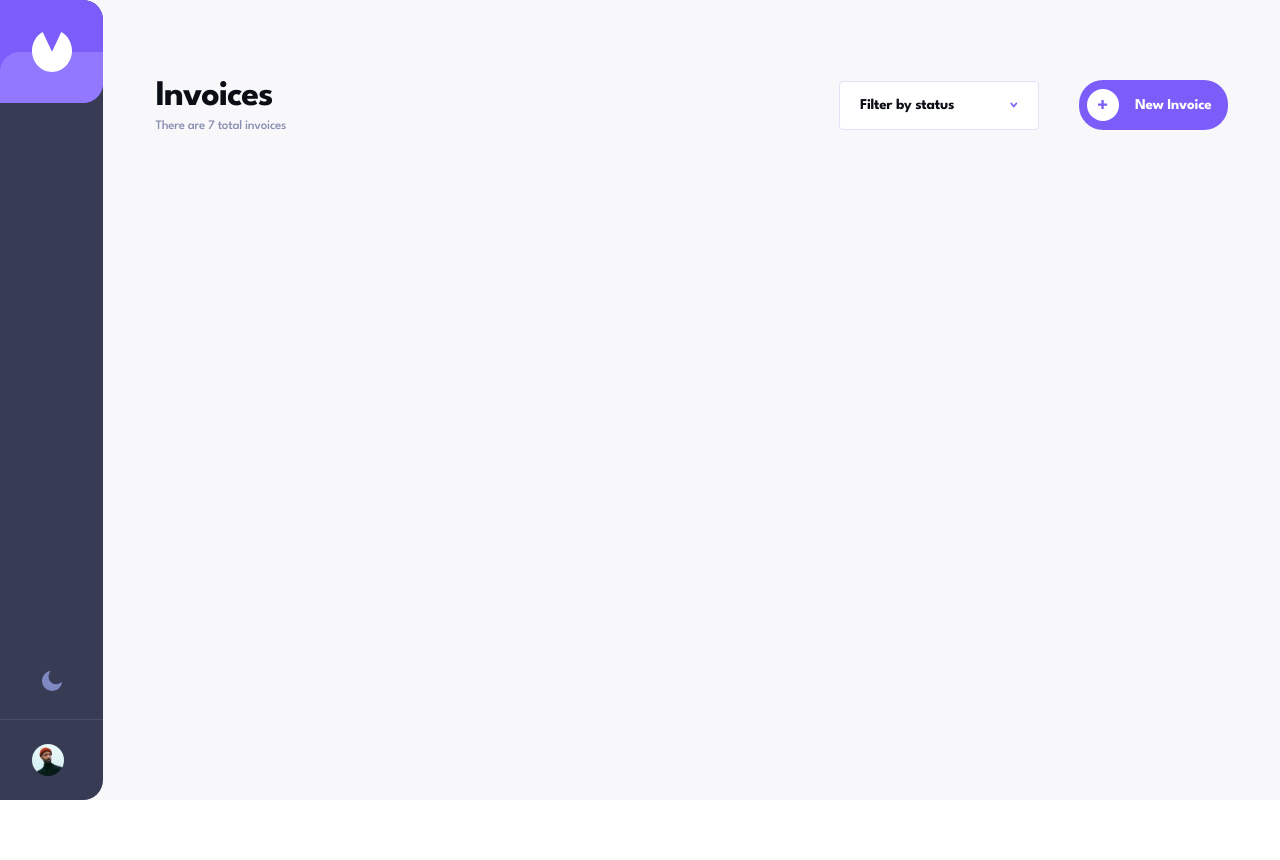
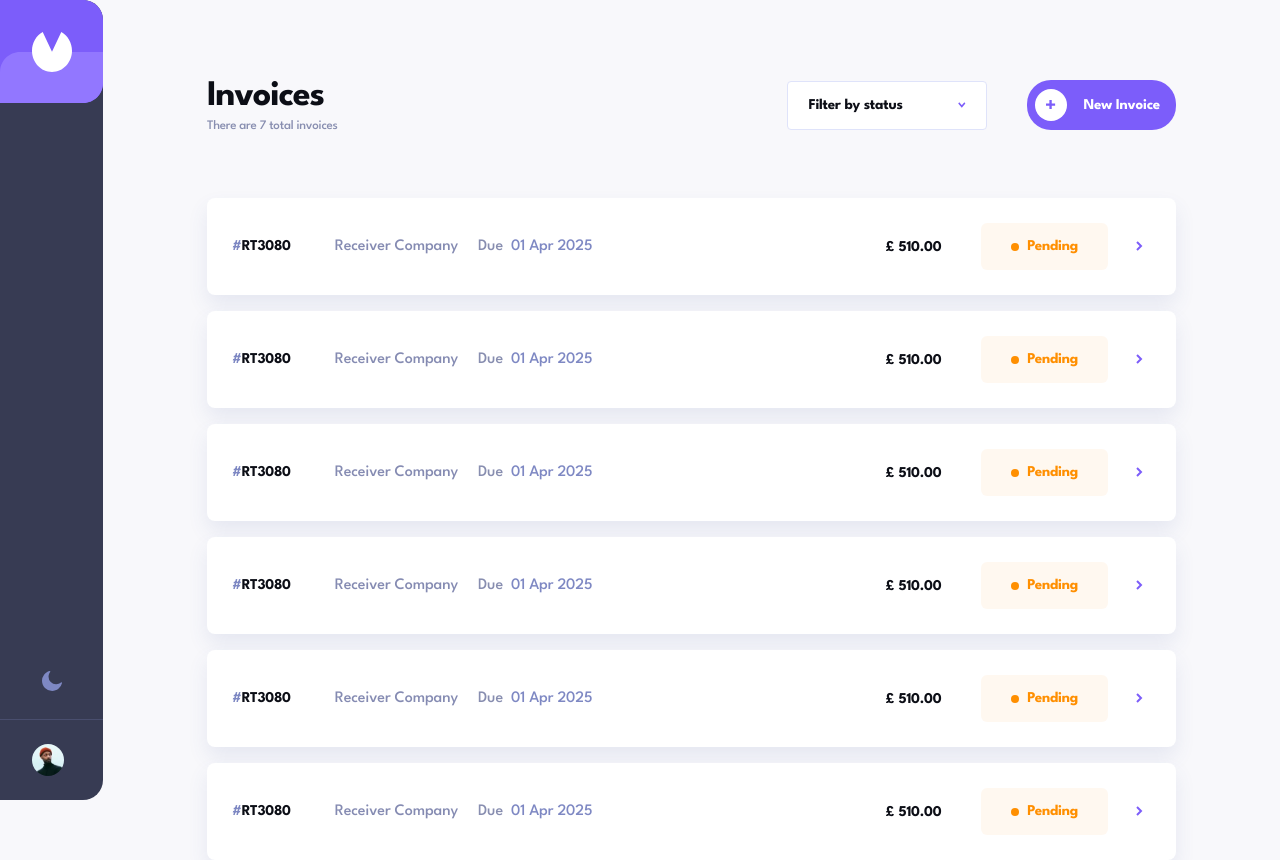
Before and after one commit to TofikE124/inoice-app-rebuild, a Next.js app: page / in a window 1280 px wide. Shown: the top 860 px of the page. Before the commit the page ends 800 px from the top, so only its background shows below. Built offline with nearby package versions, Linux system fonts and the light colour scheme.

Commit message:
Adding Invoice Summary

```diff
--- a/app/Invoices.tsx
+++ b/app/Invoices.tsx
@@ -4,6 +4,7 @@ import DropdownTrigger from "./components/Dropdown/DropdownTrigger";
 import Button from "./components/Button";
 import PlusIcon from "../public/assets/icon-plus.svg";
 import Image from "next/image";
+import InvoiceSummary from "./components/InvoiceSummary";
 
 const Invoices = () => {
   return (
@@ -51,7 +52,28 @@ const Header = () => {
 };
 
 const IvoicesContent = () => {
-  return <div></div>;
+  return (
+    <div className="flex flex-col gap-4">
+      <InvoiceSummary />
+      <InvoiceSummary />
+      <InvoiceSummary />
+      <InvoiceSummary />
+      <InvoiceSummary />
+      <InvoiceSummary />
+      <InvoiceSummary />
+      <InvoiceSummary />
+      <InvoiceSummary />
+      <InvoiceSummary />
+      <InvoiceSummary />
+      <InvoiceSummary />
+      <InvoiceSummary />
+      <InvoiceSummary />
+      <InvoiceSummary />
+      <InvoiceSummary />
+      <InvoiceSummary />
+      <InvoiceSummary />
+    </div>
+  );
 };
 
 export default Invoices;
--- a/app/Sidebar.tsx
+++ b/app/Sidebar.tsx
@@ -9,7 +9,7 @@ import { useTheme } from "next-themes";
 
 const Sidebar = () => {
   return (
-    <div className="dark-transition bg-charcoal-slate dark:bg-slate-navy flex justify-between lg:h-screen lg:w-fit lg:flex-col lg:rounded-r-[20px]">
+    <div className="fixed inset-x-0 dark-transition bg-charcoal-slate dark:bg-slate-navy flex justify-between lg:h-screen lg:w-fit lg:flex-col lg:rounded-r-[20px]">
       <SidebarIcon />
       <SidebarFooter />
     </div>
--- a/app/components/Button.tsx
+++ b/app/components/Button.tsx
@@ -11,6 +11,7 @@ const buttonStyles = cva(
     "heading-s",
     "flex",
     "items-center",
+    "cursor-pointer",
   ],
   {
     variants: {
--- a/app/components/DatePicker.tsx
+++ b/app/components/DatePicker.tsx
@@ -191,7 +191,7 @@ const DatePickerContent = () => {
           : "scale-[70%] opacity-0 invisible"
       } ${
         placement == PLACEMENT.ABOVE ? "bottom-full mb-4" : "top-full mt-4"
-      } absolute z-10 w-[240px] md:w-[300px] left-0 bg-white dark:bg-midnight-slate shadow-primary pt-6 pb-[30px] px-5 rounded-lg`}
+      } absolute z-10 w-[240px] md:w-[300px] left-0 bg-white dark:bg-midnight-slate shadow-primary-25 pt-6 pb-[30px] px-5 rounded-lg`}
     >
       <DatePickerHeader />
       <DatePickerDayPicker />
--- a/app/components/Dropdown/DropdownContent.tsx
+++ b/app/components/Dropdown/DropdownContent.tsx
@@ -14,7 +14,7 @@ const DropdownContent = ({ children }: DropdownContentProps) => {
         open
           ? "translate-0 opacity-100 visible"
           : "translate-y-[-15px] md:translate-y-[-20px] lg:translate-y-[-25px] opacity-0 invisible"
-      } transition-all duration-300 absolute w-full top-full left-0 mt-2 md:mt-4 lg:mt-6 select-none bg-white dark:bg-midnight-slate rounded-lg shadow-primary`}
+      } transition-all duration-300 absolute w-full top-full left-0 mt-2 md:mt-4 lg:mt-6 select-none bg-white dark:bg-midnight-slate rounded-lg shadow-primary-25`}
     >
       {children}
     </div>
--- a/app/components/Dropdown/DropdownRoot.tsx
+++ b/app/components/Dropdown/DropdownRoot.tsx
@@ -1,5 +1,6 @@
 "use client";
-import React, { createContext, ReactNode, useState } from "react";
+import useClickOutside from "@/app/hooks/useClickOutside";
+import React, { createContext, ReactNode, useRef, useState } from "react";
 
 type DropdownContextType = {
   open: boolean;
@@ -22,6 +23,7 @@ type DropdownRootProps = {
 const DropdownRoot = ({ size = "lg", children }: DropdownRootProps) => {
   const [open, setOpen] = useState(false);
   const [value, setValue] = useState<string | null>(null);
+  const rootRef = useRef<HTMLDivElement>(null);
 
   const sizesMap: Record<Size, string> = {
     lg: "w-[240px] md:w-[300px]",
@@ -29,8 +31,12 @@ const DropdownRoot = ({ size = "lg", children }: DropdownRootProps) => {
     sm: "w-[100px] md:w-[150px] lg:w-[200px]",
   };
 
+  useClickOutside(rootRef, () => {
+    setOpen(false);
+  });
+
   return (
-    <div className={`relative ${sizesMap[size]}`}>
+    <div ref={rootRef} className={`relative ${sizesMap[size]}`}>
       <DropdownContext.Provider value={{ open, setOpen, value, setValue }}>
         {children}
       </DropdownContext.Provider>
--- /dev/null
+++ b/app/components/InvoiceStatus.tsx
@@ -0,0 +1,50 @@
+import { Status } from "@prisma/client";
+import React from "react";
+
+type StatusProps = {
+  label: string;
+  color: string;
+};
+
+const statusMap: Record<Status, StatusProps> = {
+  PAID: {
+    label: "Paid",
+    color: "#33D69F",
+  },
+  PENDING: {
+    label: "Pending",
+    color: "#FF8F00",
+  },
+  DRAFT: {
+    label: "Draft",
+    color: "#373B53",
+  },
+};
+
+type InvoiceStatusProps = {
+  status: Status;
+};
+
+const InvoiceStatus = ({ status }: InvoiceStatusProps) => {
+  const { label, color } = statusMap[status];
+
+  return (
+    <div className="relative py-4 px-[30px] rounded-md w-fit overflow-hidden">
+      <div
+        className="absolute inset-0 opacity-[6%]"
+        style={{ backgroundColor: color }}
+      ></div>
+      <div className="flex items-center gap-2">
+        <div
+          className="size-2 rounded-full"
+          style={{ backgroundColor: color }}
+        ></div>
+        <h3 className="heading-s-variant" style={{ color: color }}>
+          {label}
+        </h3>
+      </div>
+    </div>
+  );
+};
+
+export default InvoiceStatus;
--- a/app/components/InvoiceSummary.tsx
+++ b/app/components/InvoiceSummary.tsx
@@ -1,7 +1,112 @@
-import React from "react";
+import { Invoice, Item } from "@prisma/client";
+import { FullInvoice } from "../types/invoice";
+import InvoiceStatus from "./InvoiceStatus";
+import RightArrowIcon from "../../public/assets/icon-arrow-right.svg";
+import Image from "next/image";
 
-const InvoiceSummary = () => {
-  return <div></div>;
+type InvoiceSummaryProps = {
+  invocie?: Invoice;
+};
+
+const InvoiceSummary = ({}: InvoiceSummaryProps) => {
+  const invoice: FullInvoice = dummyInvoice;
+
+  return (
+    <div className="rounded-lg p-6 dark-transition bg-white dark:bg-slate-navy shadow-primary-10 border border-deep-purple/0 hover:border-deep-purple">
+      <div className="grid justify-between max-md:grid-cols-2 max-md:auto-rows-auto max-md:gap-y-2 md:grid-cols-[auto_auto_auto_1fr_auto_auto] md:gap-x-5 md:items-center">
+        <div className="md:mr-2 lg:mr-6">
+          <h3 className="heading-s-variant text-rich-black dark:text-white uppercase">
+            <span className="text-steel-blue">#</span>
+            rt3080
+          </h3>
+        </div>
+
+        <div className="max-md:justify-self-end md:flex md:items-center">
+          <p className="text-[#858BB2] dark:text-white body-s-variant tracking-[-0.1px]">
+            {invoice.billTo.name}
+          </p>
+        </div>
+
+        <div className="max-md:mt-4 md:mr-6 lg:mr-10">
+          <p className="text-steel-blue dark:text-pale-lavender body-s-variant tracking-[-0.1px]">
+            <span className="text-cool-gray dark:text-pale-lavender mr-2">
+              Due
+            </span>
+            {invoice.invoiceDate.toLocaleDateString("en-GB", {
+              day: "2-digit",
+              month: "short",
+              year: "numeric",
+            })}
+          </p>
+        </div>
+        <div className="md:ml-auto md:mr-5">
+          <h3 className="heading-s text-rich-black dark:text-white">
+            <span className="mr-1">£</span>
+            {getTotal(invoice.items).toLocaleString("en-GB", {
+              minimumFractionDigits: 2,
+            })}
+          </h3>
+        </div>
+
+        <div className="flex items-center max-md:justify-self-end max-md:col-start-2 max-md:row-start-2 max-md:row-span-2">
+          <InvoiceStatus status={invoice.status} />
+        </div>
+        <div className="max-md:hidden">
+          <button className="cursor-pointer p-2">
+            <Image src={RightArrowIcon} alt="Right Arrow" />
+          </button>
+        </div>
+      </div>
+    </div>
+  );
+};
+
+const dummyInvoice: FullInvoice = {
+  id: "invoice_123",
+  billFromId: "location_1",
+  billToId: "location_2",
+  billFrom: {
+    id: "location_1",
+    name: "Sender Company",
+    email: "sender@example.com",
+    streetAdress: "123 Sender St",
+    city: "New York",
+    postCode: "10001",
+    country: "USA",
+  },
+  billTo: {
+    id: "location_2",
+    name: "Receiver Company",
+    email: "receiver@example.com",
+    streetAdress: "456 Receiver St",
+    city: "San Francisco",
+    postCode: "94103",
+    country: "USA",
+  },
+  invoiceDate: new Date("2025-04-01"),
+  paymentTerms: "NET_14_DAYS",
+  projectDescription: "Web development services for client project.",
+  status: "PENDING",
+  items: [
+    {
+      id: "item_1",
+      name: "Website Design",
+      quantity: 1,
+      price: 500.0,
+      invoiceId: "invoice_123",
+    },
+    {
+      id: "item_2",
+      name: "Hosting Fee",
+      quantity: 12,
+      price: 10.0,
+      invoiceId: "invoice_123",
+    },
+  ],
+};
+
+const getTotal = (items: Item[]) => {
+  return items.reduce((sum, curr) => sum + curr.price, 0);
 };
 
 export default InvoiceSummary;
--- a/app/globals.css
+++ b/app/globals.css
@@ -12,8 +12,11 @@ body {
     @apply transition-colors  duration-200;
   }
 
-  .shadow-primary {
-    @apply shadow-[0px_10px_20px_0px] shadow-[#48549f40] dark:shadow-[#00000040];
+  .shadow-primary-25 {
+    @apply shadow-[0px_10px_20px_0px] shadow-[#48549F]/25 dark:shadow-[#000000]/25;
+  }
+  .shadow-primary-10 {
+    @apply shadow-[0px_10px_20px_0px] shadow-[#48549F]/10 dark:shadow-[#000000]/10;
   }
 
   .box-container {
--- a/app/page.tsx
+++ b/app/page.tsx
@@ -1,16 +1,15 @@
 "use client";
-import { useTheme } from "next-themes";
 import Sidebar from "./Sidebar";
 import Invoices from "./Invoices";
 
 export default function Home() {
-  const { setTheme } = useTheme();
-
   return (
-    <main className="h-screen w-screen flex max-lg:flex-col bg-pale-ghost dark:bg-deep-space dark-transition">
+    <main className="min-h-screen pb-[150px] overflow-x-hidden bg-pale-ghost dark:bg-deep-space dark-transition">
       <Sidebar />
       <div className="box-container w-full pt-9 md:pt-[62px] lg:pt-[80px]">
-        <Invoices />
+        <div className="mt-[72px] md:mt-20 lg:mt-0 lg:ml-[103px]">
+          <Invoices />
+        </div>
       </div>
     </main>
   );
--- /dev/null
+++ b/app/types/invoice.ts
@@ -0,0 +1,9 @@
+import { Prisma } from "@prisma/client";
+
+export type FullInvoice = Prisma.InvoiceGetPayload<{
+  include: {
+    billFrom: true;
+    billTo: true;
+    items: true;
+  };
+}>;
```
